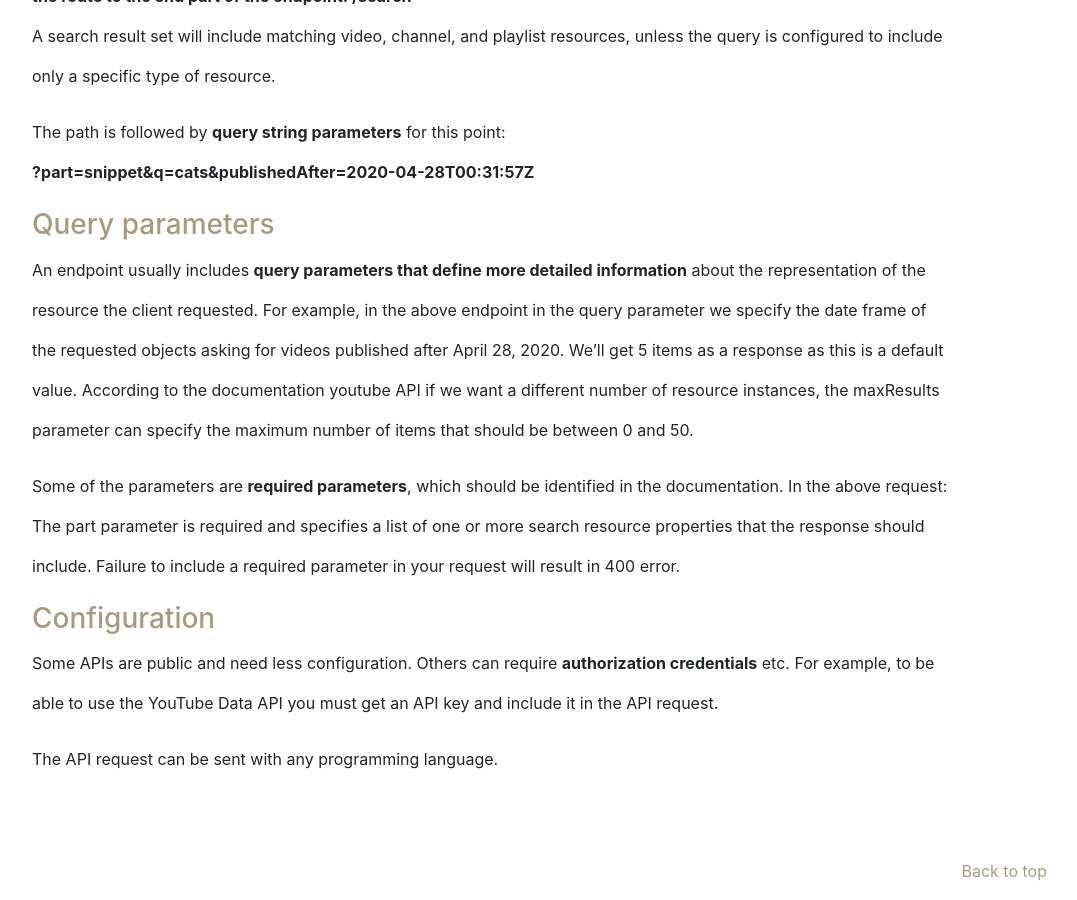
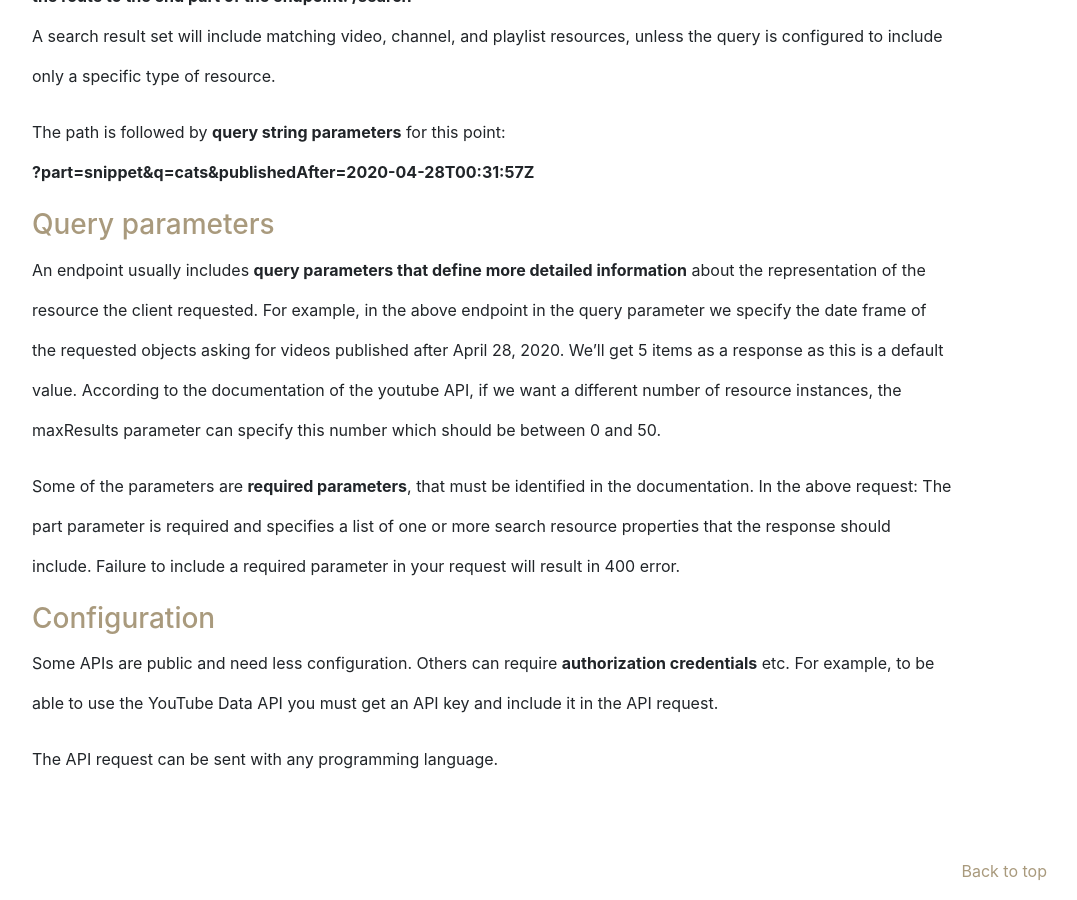
Before and after one commit to tatianaazulay/blogging-with-Jekyll, a Jekyll site: the page built from _posts/2020-05-02-API and how to design an endpoint. .md, in a window 1280 px wide and 900 px high, scrolled down 1688 px. Shown: the whole window, without its empty margins (148-1225 px from the left). Built offline with Jekyll 4.4.1, drawn with Linux system fonts in a browser that asks for light colours; nearby versions of some CDN libraries; some of the changed text lies outside the part shown.

Commit message:
spelling fixed

```diff
--- a/_posts/2020-05-02-API and how to design an endpoint. .md
+++ b/_posts/2020-05-02-API and how to design an endpoint. .md
@@ -7,7 +7,7 @@ author: tatiana_azulay
 ---
 <h3>API and how to design an endpoint </h3>
 <p>Application programming interface (API) is an interface which is used to exchange data between computers without human interference. API describes the ways and rules which can be used for interactions between computers, such as set of classes, structures, methods, functions etc…</p>
-<p>For example, many web apps nowadays allow users to log in with their existing for example Facebook accounts instead of registering new usernames and passwords. This means that a third-party site sends an API request to Facebook login API services to check if the person is already logged in with his/her Facebook account and if not, this third-party app will redirect the user to a Facebook log-in page in order to let Facebook verify the info about the person and share some public data about him.</p>
+<p>For example, many web apps nowadays allow users to log in with their existing, for example, Facebook accounts instead of registering new usernames and passwords. This means that a third-party site sends an API request to Facebook login API services to check if the person is already logged in with his/her Facebook account and if not, this third-party app will redirect the user to a Facebook log-in page in order to let Facebook verify the info about the person and share some public data about him.</p>
 <p>The API request is also called <strong>URL request </strong>as the client is linking to a specific URL on the server which provides an access point. The data which is sent back to the client is called a <strong>response or resource</strong>.</p>
 
 <p>Usually API documentation describes all parts of the API such as:</p>
@@ -32,8 +32,8 @@ A search result set will include matching video, channel, and playlist resources
 <h3>Query parameters</h3>
 <p>An endpoint usually includes <strong>query parameters that define more detailed information</strong> about the representation of the resource the client requested.
 For example, in the above endpoint in the query parameter we specify the date frame of the requested objects asking for videos published after April 28, 2020.
-We’ll get 5 items as a response as this is a default value. According to the documentation youtube API if we want a different number of resource instances, the maxResults parameter can specify the maximum number of items that should be between 0 and 50.</p>
-<p>Some of the parameters are <strong>required parameters</strong>, which should be identified in the documentation.
+We’ll get 5 items as a response as this is a default value. According to the documentation of the youtube API, if we want a different number of resource instances, the maxResults parameter can specify this number which should be between 0 and 50.</p>
+<p>Some of the parameters are <strong>required parameters</strong>, that must be identified in the documentation.
 In the above request: The part parameter is required and specifies a list of one or more search resource properties that the response should include.
 Failure to include a required parameter in your request will result in 400 error.</p>
 
```
